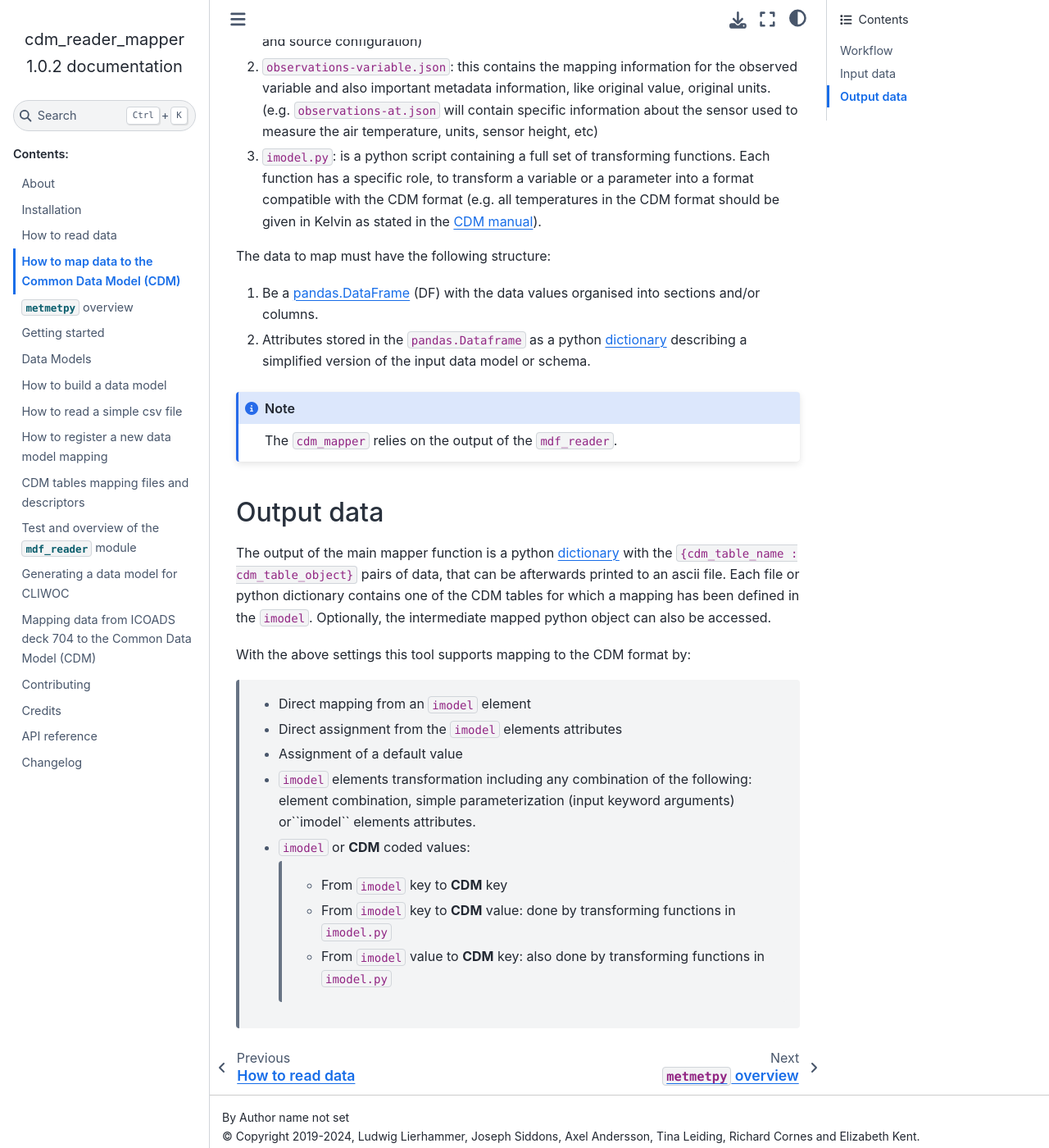
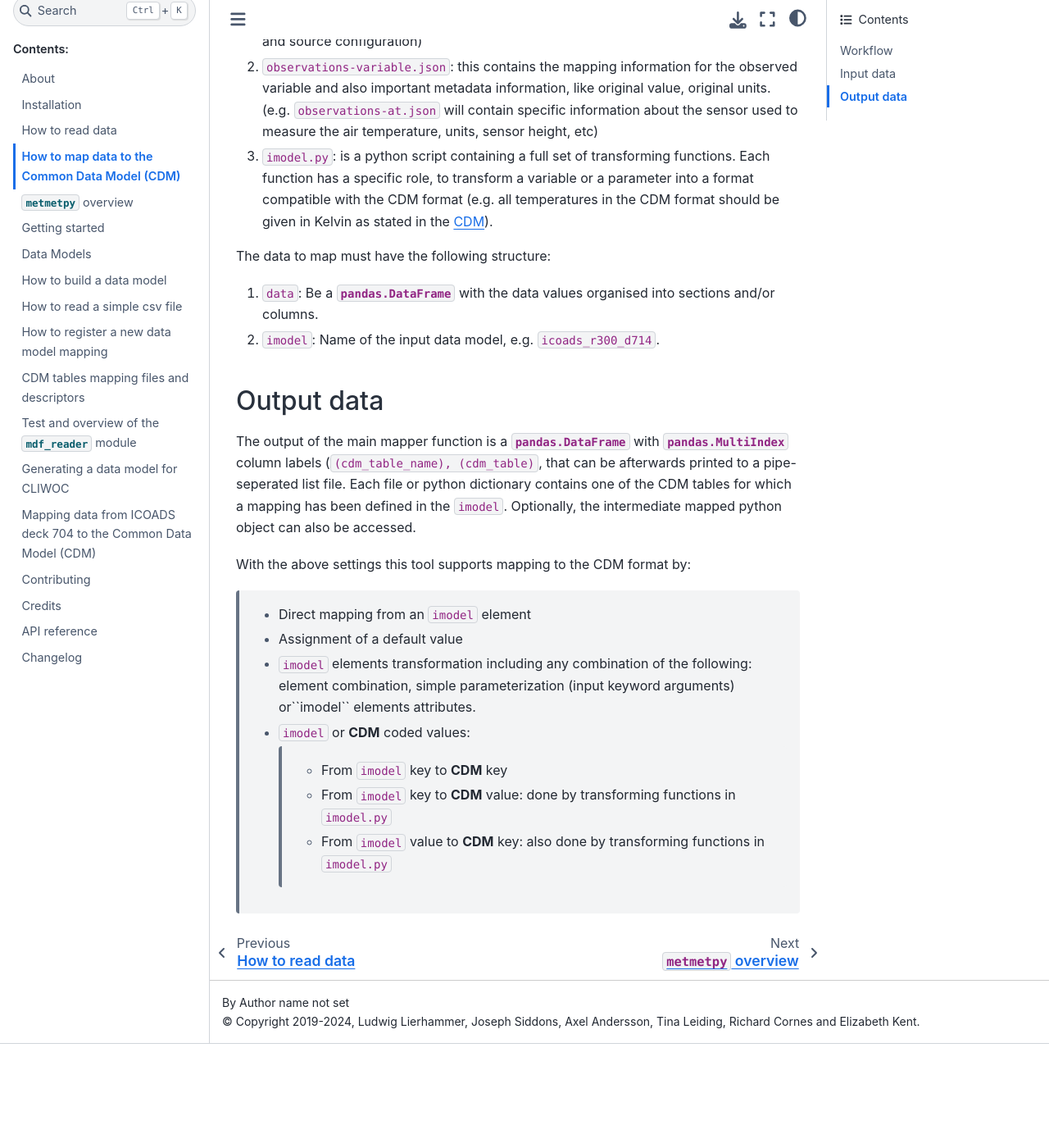
Before and after one commit to glamod/cdm_reader_mapper, a Sphinx documentation site: the page built from docs/tool-overview_mapper.rst, in a window 1280 px wide and 1400 px high, scrolled down 1074 px. Shown: the whole window at 82% size. Built offline with Sphinx 7.4.7 and the Sphinx Book theme 1.1.4, drawn with Linux system fonts in a browser that asks for light colours; after the commit the page ends 2347 px from its top, so only the background shows below that; some of the changed text lies outside the part shown.

Commit message:
update mapping docu

```diff
--- a/docs/tool-overview_mapper.rst
+++ b/docs/tool-overview_mapper.rst
@@ -1,7 +1,7 @@
 How to map data to the Common Data Model (CDM)
 ==============================================
 
-After reading ICOADS or C-RAID data with the ``cdm_reader_mapper.read_mdf`` function, this data can be mapped to the standardized C3S Common Data Model (CDM) format.
+After reading ICOADS or C-RAID data with the :py:func:`cdm_reader_mapper.read_mdf` function, this data can be mapped to the standardized C3S Common Data Model (CDM) format.
 
 Workflow
 --------
@@ -14,32 +14,29 @@
 Input data
 ----------
 
-An ``imodel`` consist of a collection of `.json` files (or `python dictionaries <https://realpython.com/python-dicts/>`_) and python functions (``imodel.py``) that specify how a given `pandas.DataFrame <https://pandas.pydata.org/pandas-docs/stable/reference/api/pandas.DataFrame.html>`_ containing marine meteorological data, should be organise and map to the `CDM <https://git.noc.ac.uk/brecinosrivas/cdm-mapper/-/blob/master/docs/cdm_latest.pdf>`_ format.
+An ``imodel`` consist of a collection of `.json` files (or :py:class:`dict`) and python functions (``imodel.py``) that specify how a given :py:class:`pandas.DataFrame` containing marine meteorological data, should be organise and map to the CDM_ format.
 
-The `CDM <https://git.noc.ac.uk/brecinosrivas/cdm-mapper/-/blob/master/docs/cdm_latest.pdf>`_ format splits meteorological reports into **header** and **observational records**, separating the data into different tables/files and column order. An ``imodel`` therefore consist of the following files:
+The `CDM <https://github.com/glamod/cdm_reader_mapper/blob/main/docs/cdm_latest.pdf>`_ format splits meteorological reports into **header** and **observational records**, separating the data into different tables/files and column order. An ``imodel`` therefore consist of the following files:
 
 1. ``header.json``: maps variables in the data that can provide information about the source of each meteorological report (e.g. profile configuration, station configuration and source configuration)
 
 2. ``observations-variable.json``: this contains the mapping information for the observed variable and also important metadata information, like original value, original units. (e.g. ``observations-at.json`` will contain specific information about the sensor used to measure the air temperature, units, sensor height, etc)
 
-3. ``imodel.py``: is a python script containing a full set of transforming functions. Each function has a specific role, to transform a variable or a parameter into a format compatible with the CDM format (e.g. all temperatures in the CDM format should be given in Kelvin as stated in the `CDM manual <https://git.noc.ac.uk/brecinosrivas/cdm-mapper/-/blob/master/docs/cdm_latest.pdf>`_).
+3. ``imodel.py``: is a python script containing a full set of transforming functions. Each function has a specific role, to transform a variable or a parameter into a format compatible with the CDM format (e.g. all temperatures in the CDM format should be given in Kelvin as stated in the CDM_).
 
 The data to map must have the following structure:
 
-1.	Be a `pandas.DataFrame <https://pandas.pydata.org/pandas-docs/stable/reference/api/pandas.DataFrame.html>`_ (DF) with the data values organised into sections and/or columns.
-2.	Attributes stored in the ``pandas.Dataframe`` as a python `dictionary <https://realpython.com/python-dicts/>`_ describing a simplified version of the input data model or schema.
-
-.. note:: The ``cdm_mapper`` relies on the output of the ``mdf_reader``.
+1.	``data``: Be a :py:class:`pandas.DataFrame` with the data values organised into sections and/or columns.
+2.	``imodel``: Name of the input data model, e.g. ``icoads_r300_d714``.
 
 Output data
 -----------
 
-The output of the main mapper function is a python `dictionary <https://realpython.com/python-dicts/>`_ with the ``{cdm_table_name : cdm_table_object}`` pairs of data, that can be afterwards printed to an ascii file. Each file or python dictionary contains one of the CDM tables for which a mapping has been defined in the ``imodel``. Optionally, the intermediate mapped python object can also be accessed.
+The output of the main mapper function is a :py:class:`pandas.DataFrame` with :py:class:`pandas.MultiIndex` column labels (``(cdm_table_name), (cdm_table)``, that can be afterwards printed to a pipe-seperated list file. Each file or python dictionary contains one of the CDM tables for which a mapping has been defined in the ``imodel``. Optionally, the intermediate mapped python object can also be accessed.
 
 With the above settings this tool supports mapping to the CDM format by:
 
    - Direct mapping from an ``imodel`` element
-   - Direct assignment from the ``imodel`` elements attributes
    - Assignment of a default value
    - ``imodel`` elements transformation including any combination of the following: element combination, simple parameterization (input keyword arguments) or``imodel`` elements attributes.
    - ``imodel`` or **CDM** coded values:
```
